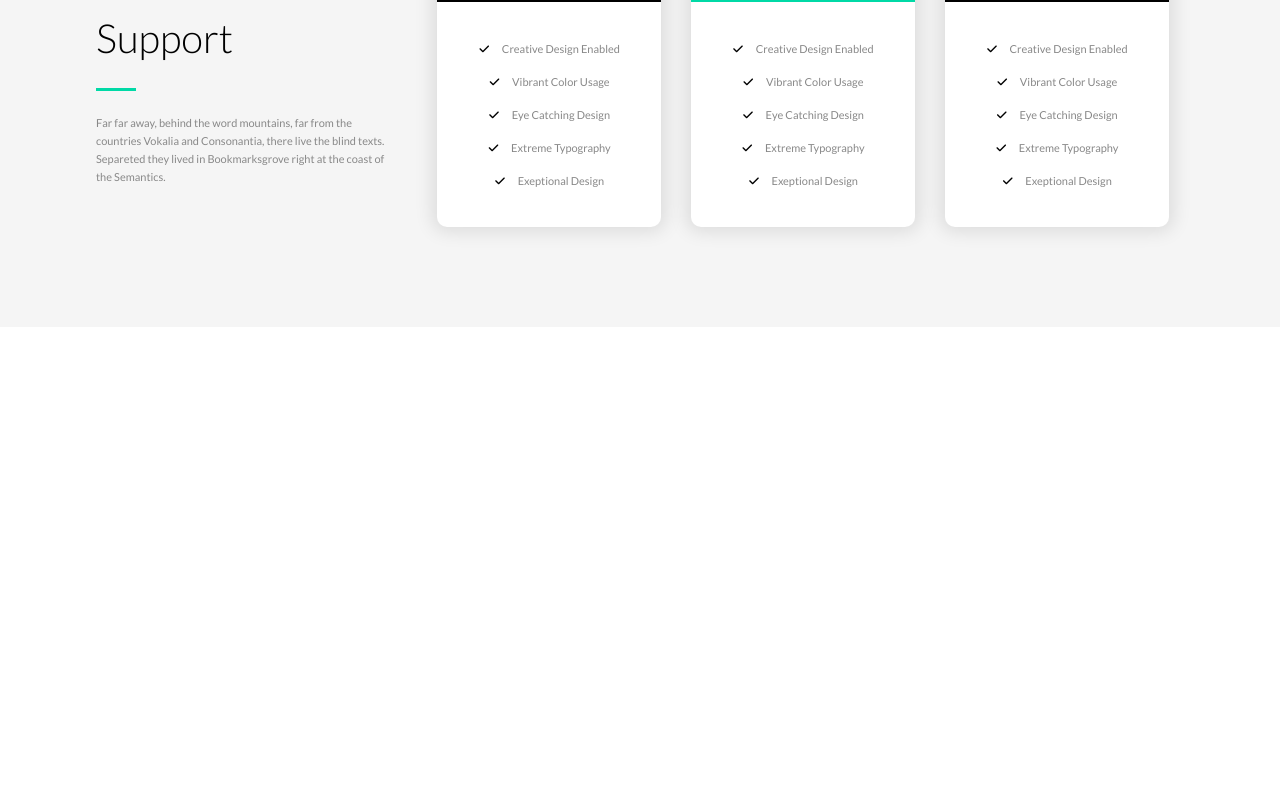
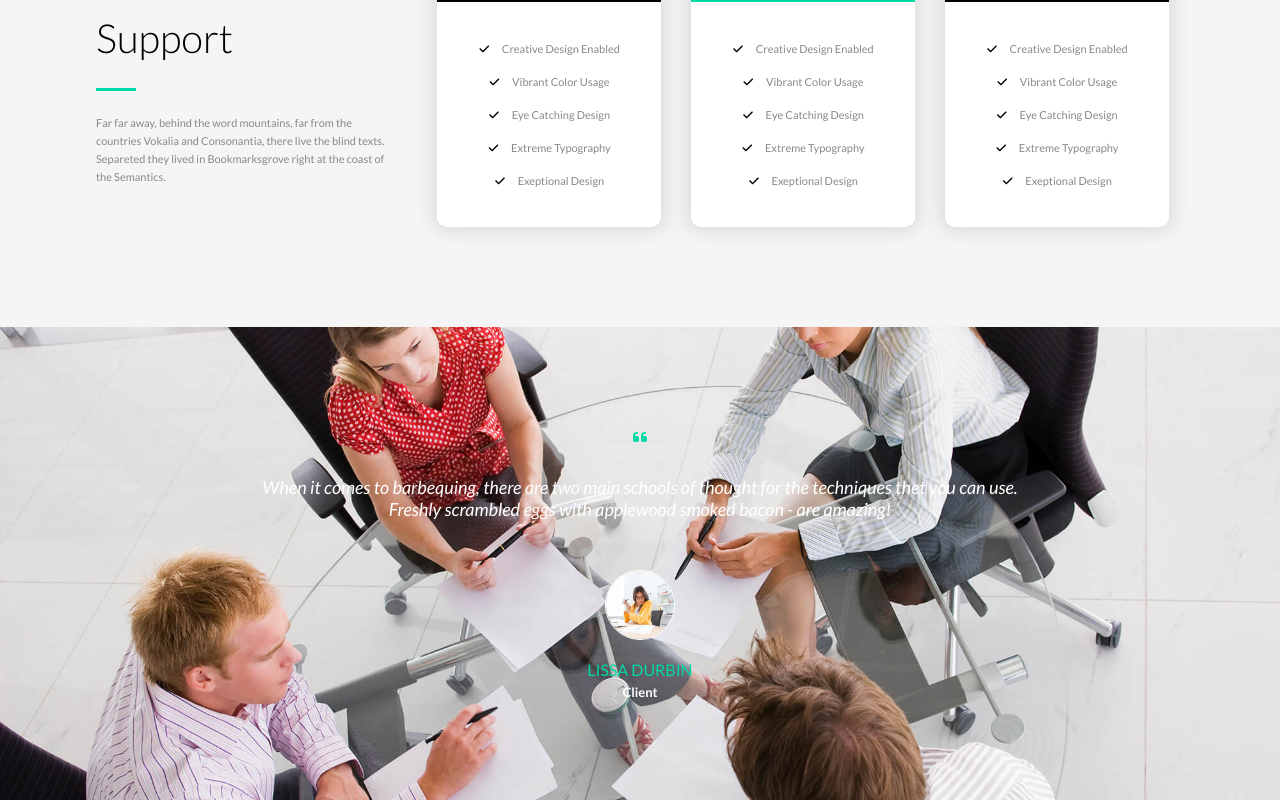
Before and after one commit to NicolaVerlato/proj-html-vuejs, a Vue app: page / in a window 1280 px wide. Shown: the part 4370-5170 px from the top of the page. Before the commit the page ends 4697 px from the top, so only its background shows below. Built offline with nearby package versions, Linux system fonts and the light colour scheme.

Commit message:
comment component done

```diff
--- a/src/App.vue
+++ b/src/App.vue
@@ -13,6 +13,7 @@
       <ExamplesProj/>
       <WhatWeDo/>
       <ProductPrices/>
+      <CommentComponent/>
     </main>
 
     <!-- FOOTER -->
@@ -30,6 +31,7 @@ import LearnComponent from './components/LearnComponent.vue'
 import ExamplesProj from './components/ExamplesProj.vue'
 import WhatWeDo from './components/WhatWeDo.vue'
 import ProductPrices from './components/ProductPrices.vue'
+import CommentComponent from './components/CommentComponent.vue'
 
 export default {
   name: 'App',
@@ -40,7 +42,8 @@ export default {
     LearnComponent,
     ExamplesProj,
     WhatWeDo,
-    ProductPrices
+    ProductPrices,
+    CommentComponent
   },
 }
 </script>
--- /dev/null
+++ b/src/components/CommentComponent.vue
@@ -0,0 +1,85 @@
+<template>
+    <section>
+        <div class="container">
+            <div class="icon green">
+                <i class="fa-solid fa-quote-left"></i>
+            </div>
+
+            <p>
+                When it comes to barbequing, there are two main schools of thought for the techniques thet you can use. Freshly scrambled eggs with applewood smoked bacon - are amazing!
+            </p>
+
+            <div class="person">
+                <div class="img">
+                    <img src="../assets/images/businesswoman-analysing-document-P8WSNMC-1024x820.jpg" alt="businnes woman">
+                </div>
+                <div class="green">
+                    LISSA DURBIN
+                </div>
+                <div class="small">
+                    Client
+                </div>
+            </div>
+        </div>
+
+    </section>
+</template>
+
+<script>
+export default {
+    name: 'CommentComponent'
+}
+</script>
+
+<style lang="scss" scoped>
+@import '../assets/styles/colors';
+
+section{
+    padding: 100px 0;
+    background-image: url(../assets/images/four-businesspeople-in-a-boardroom-with-paperwork-PC4V8H4.jpg);
+    background-size: cover;
+    background-position: center;
+
+    .container{
+        width: 60%;
+        text-align: center;
+        color: $main_color_white;
+
+        .icon{
+            margin-bottom: 30px;
+        }
+
+        p{
+            font-style: italic;
+            font-size: 18px;
+            margin-bottom: 50px;
+        }
+
+        .person{
+            display: flex;
+            align-items: center;
+            justify-content: center;
+            flex-direction: column;
+
+            .img{
+                height: 70px;
+                width: 70px;
+                margin-bottom: 20px;
+
+                img{
+                   height: 100%;
+                   border-radius: 50%;
+                   object-fit: cover;
+                   border: 1px solid white;
+                }
+            }
+
+            .small{
+                font-size: 13px;
+                margin-top: 5px;
+                font-weight: 700;
+            }
+        }
+    }
+}
+</style>
```
